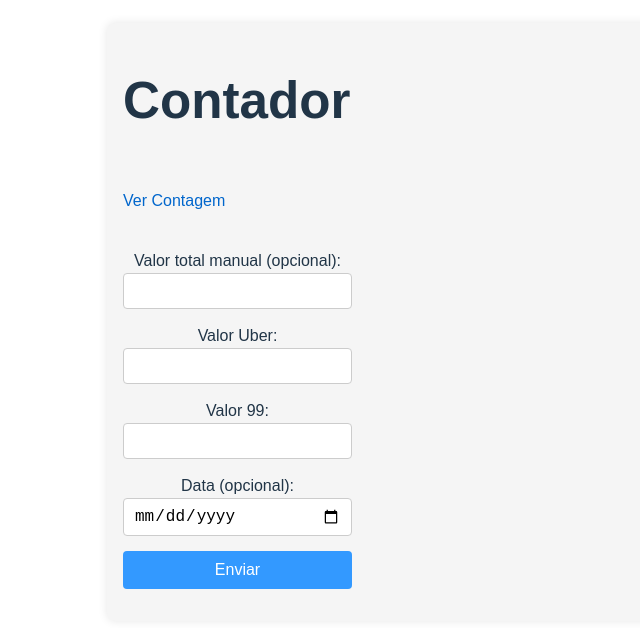
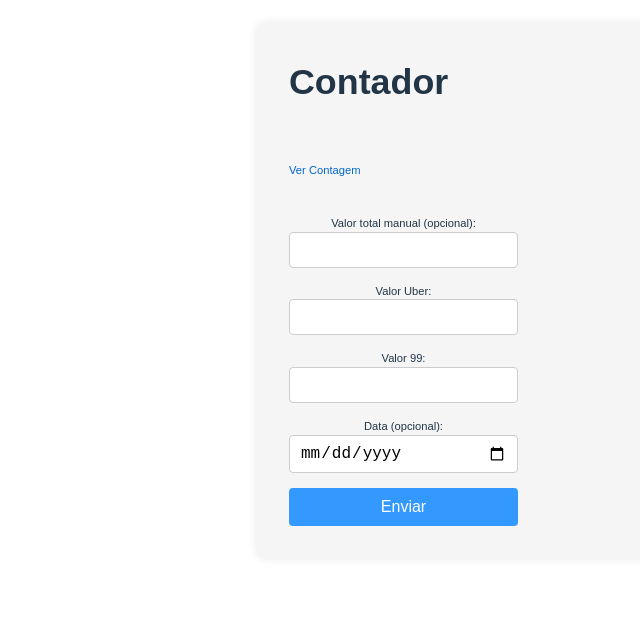
Before and after one commit to Eudantas2024/frontend-uber, a React (Vite) app: page / in a window 1280 px wide. Shown: the top 628 px of the page, without its empty margins (133-773 px from the left). Built offline with nearby package versions, Linux system fonts and the light colour scheme.

Commit message:
Corrigir nome da pasta pages (minúsculo)

```diff
--- a/src/pages/Contagem.css
+++ b/src/pages/Contagem.css
@@ -1,10 +1,11 @@
 /* Contagem.css */
 
 .container {
-  max-width: 800px;
+  max-width: 500px;
   margin: 20px auto;
-  padding: 1rem;
+  padding: 1rem 2rem;
   font-family: Arial, sans-serif;
+  font-size: 0.7rem;
   text-align: center;
 }
 
```
